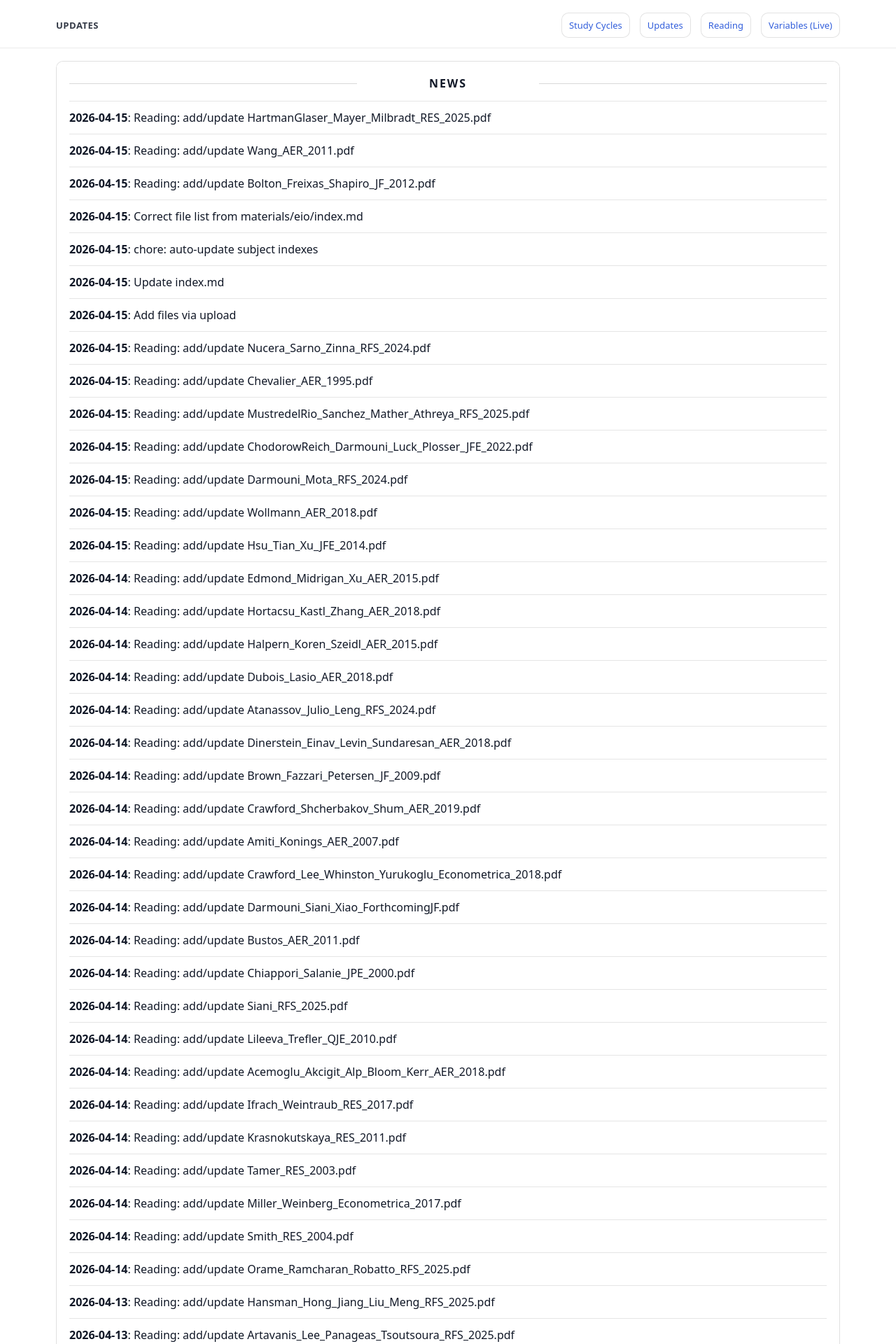
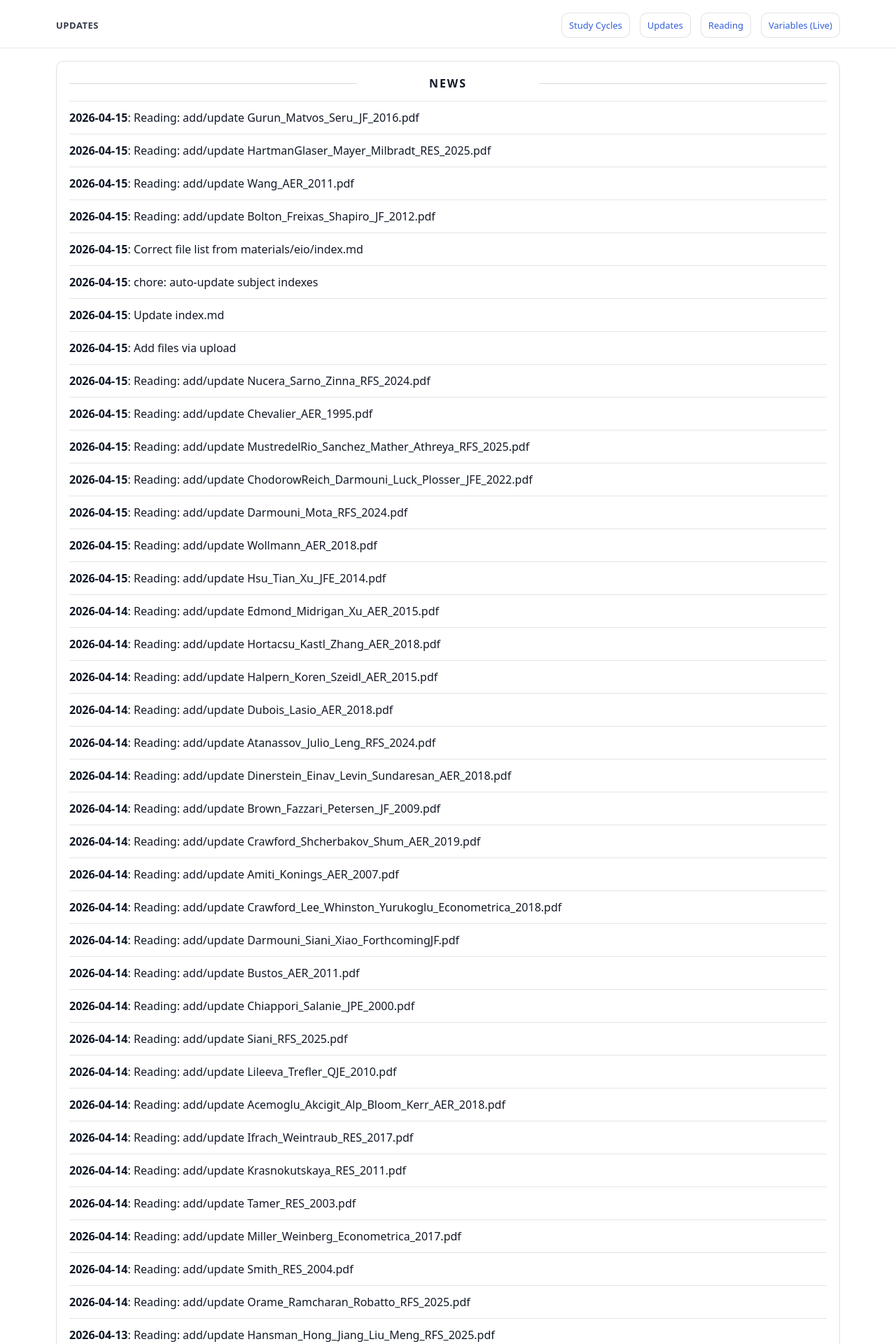
Before and after one commit to yaxinzn/study-archive, a Jekyll site: the page built from updates/index.md, in a window 1280 px wide. Shown: the top 1920 px of the page at 70% size. Built offline with Jekyll 4.4.1, drawn with Linux system fonts in a browser that asks for light colours; some of the changed text lies outside the part shown.

Commit message:
chore: update NEWS feed

```diff
--- a/_data/news.yml
+++ b/_data/news.yml
@@ -1,4 +1,7 @@
 # Auto-generated update history (sorted newest -> oldest). Do not edit manually.
+- ts: "1776245501"
+  date: "2026-04-15"
+  title: "Reading: add/update Gurun_Matvos_Seru_JF_2016.pdf"
 - ts: "1776244186"
   date: "2026-04-15"
   title: "Reading: add/update HartmanGlaser_Mayer_Milbradt_RES_2025.pdf"
```
